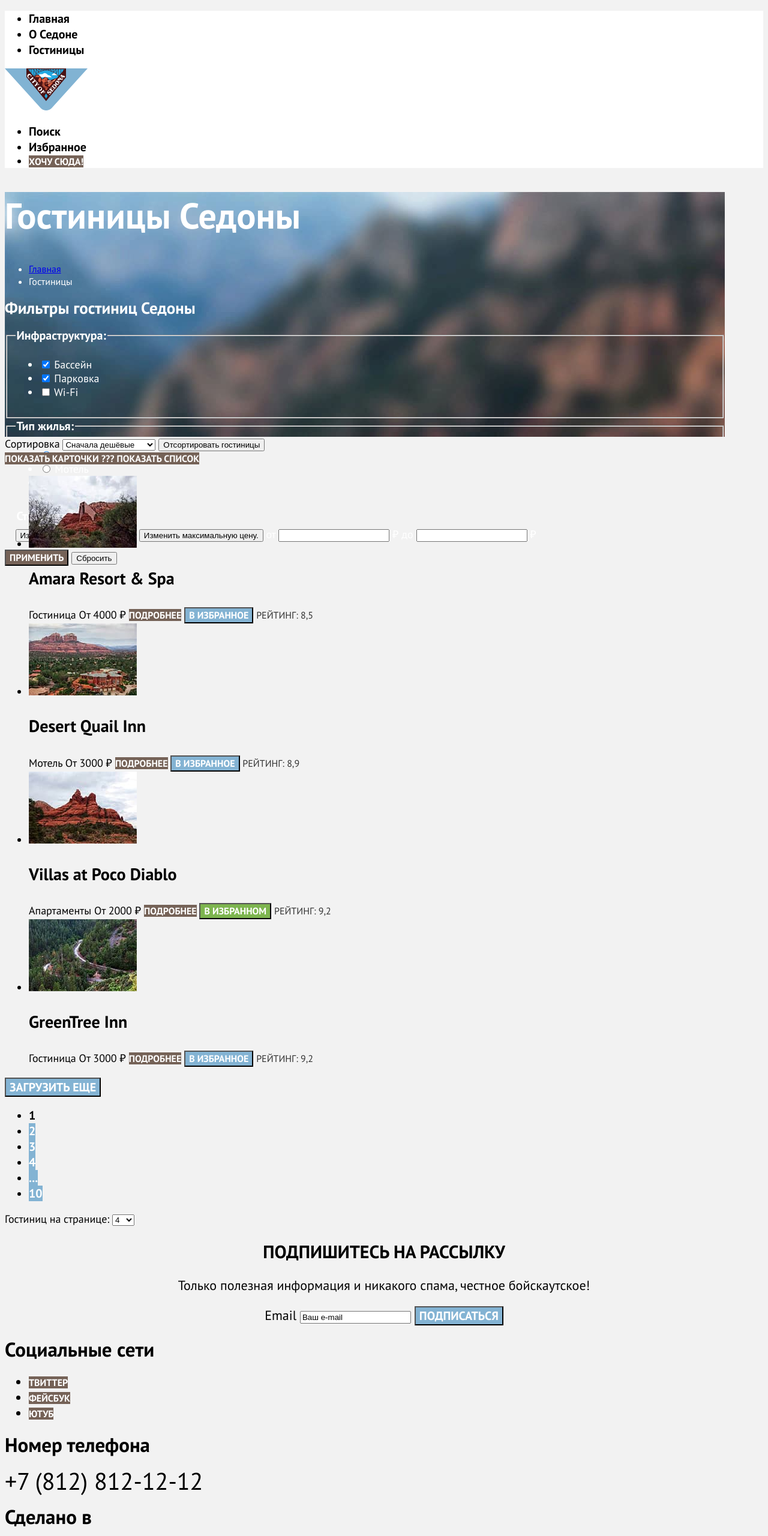
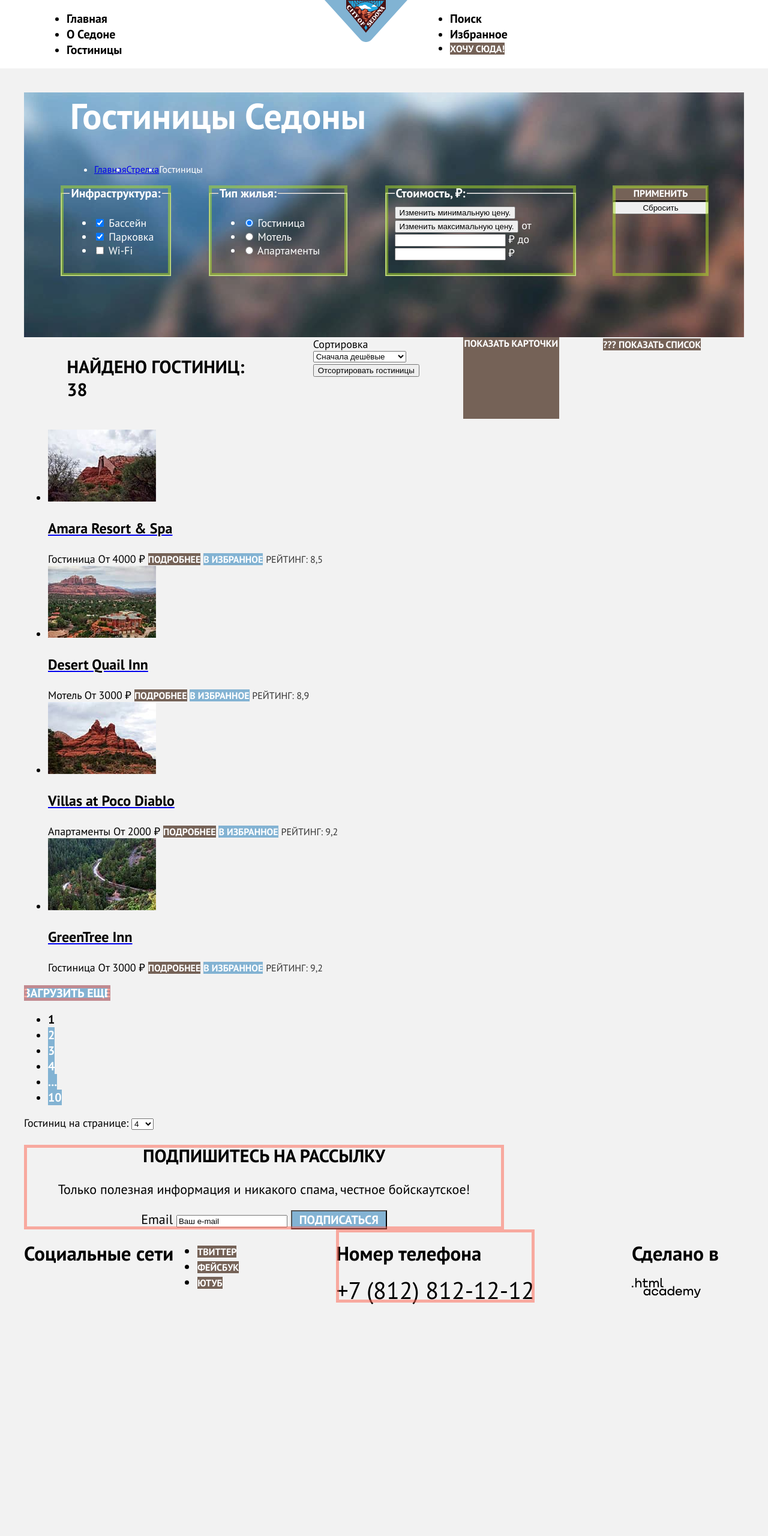
Before and after one commit to ShkurinskayaIrina/1718997-sedona-32, a plain HTML site: page catalog.html in a window 1280 px wide. Shown: the top 2560 px of the page at 60% size. After the commit the page ends 2176 px from the top, so only its background shows below. Drawn offline with Linux system fonts and the light colour scheme.

Commit message:
Сетка страницы и крупных блоков на флексах для главной страницы

```diff
--- a/catalog.html
+++ b/catalog.html
@@ -13,19 +13,15 @@
             <a class="navigation-link" href="index.html">Главная</a>
           </li>
           <li class="navigation-item">
-            <!-- навигация по странице -->
             <a class="navigation-link" href="#">О Седоне</a>
-
           </li>
           <li class="navigation-item">
             <a class="navigation-link navigation-link-current">Гостиницы</a>
           </li>
         </ul>
-      </nav>
         <a class="navigation-logo" href="index.html">
           <img class="page-header-logo" src="images/header-sedona-logo.svg" width="138" height="70" alt="Логотип города Седона">
         </a>
-      <nav class="navigation">
         <ul class="navigation-list navigation-user">
           <li class="navigation-item">
             <a class="navigation-link" href="#">
@@ -49,6 +45,7 @@
       </nav>
     </header>
     <main class="main-inner">
+      <div class="page-container">
         <div class="inner-header-container">
           <header class="inner-header">
             <h1 class="inner-header-title">Гостиницы Седоны</h1>
@@ -57,14 +54,17 @@
                 <a class="breadcrumbs-link visually-hidden" href="index.html">Главная</a>
               </li>
               <li class="breadcrumbs-item">
+                <a class="breadcrumbs-link visually-hidden" href="#">Стрелка</a>
+              </li>
+              <li class="breadcrumbs-item">
                 <a class="breadcrumbs-link">Гостиницы</a>
               </li>
             </ul>
           </header>
           <section class="hotels">
-          <h2 class="visually-hidden">Фильтры гостиниц Седоны</h2>
+            <h2 class="visually-hidden" hidden>Фильтры гостиниц Седоны</h2>
             <form class="hotels-filter" action="https://echo.htmlacademy.ru/" method="get">
-            <fieldset class="hotels-filter-group">
+              <fieldset class="hotels-filter-group hotels-filter-group-infrastructure">
                 <legend class="hotels-filter-title">Инфраструктура:</legend>
                 <ul class="hotels-filter-list">
                   <li class="hotels-filter-item">
@@ -90,7 +90,7 @@
                   </li>
                 </ul>
               </fieldset>
-            <fieldset class="hotels-filter-group">
+              <fieldset class="hotels-filter-group hotels-filter-group-type">
                 <legend class="hotels-filter-title">Тип жилья:</legend>
                 <ul class="hotels-filter-list">
                   <li class="hotels-filter-item">
@@ -116,7 +116,7 @@
                   </li>
                 </ul>
               </fieldset>
-            <fieldset class="hotels-filter-group">
+              <fieldset class="hotels-filter-group hotels-filter-group-cost">
                 <legend class="hotels-filter-title">Стоимость, ₽:</legend>
                 <button class="range-toggle toggle-min" type="button">
                   <span class="visually-hidden">Изменить минимальную цену.</span>
@@ -131,12 +131,16 @@
                   до <input class="hotels-filter-input" type="number" name="max-price"> ₽
                 </label>
               </fieldset>
+              <div class="hotels-filter-group-button">
                 <button class="button" type="button">Применить</button>
                 <button class="button-reset" type="reset">Сбросить</button>
+              </div>
             </form>
           </section>
         </div>
         <section class="hotels-catalog">
+          <div class="hotels-catalog-sorting-container">
+            <p class="sorting-result">Найдено гостиниц: 38</p>
             <form class="sorting-type">
               <label class="visually-hidden" for="sorting">Сортировка</label>
               <select class="select-control" id="sorting" name="sorting">
@@ -149,6 +153,7 @@
             <a href="#" class="button">
               <span class="visually-hidden">Показать карточки</span>
             </a>
+            <div class="display-types">
               <a href="#" class="button">
                 <!-- не знаю, как это называется -->
                 <span class="visually-hidden">???</span>
@@ -156,17 +161,22 @@
               <a href="#" class="button button-light">
                 <span class="visually-hidden">Показать список</span>
               </a>
-        <form class="catalog-form">
+            </div>
+          </div>
           <ul class="product-list">
             <li class="hotel-card">
               <a class="hotel-card-link" href="#">
                 <img class="hotel-card-image" src="images/catalog/hotel-1.jpg" width="180" height="120" alt="">
+              </a>
+              <!-- <div hotel-card-container> -->
+                <a class="hotel-card-link" href="#">
                   <h3 class="hotel-card-title">Amara Resort & Spa</h3>
                 </a>
                 <i class="hotel-card-type">Гостиница</i>
                 <b class="hotel-card-price">От 4000 ₽</b>
                 <a class="button" href="#">подробнее</a>
-              <button class="button to-favourites-button" type="button">В избранное</button>
+                <a class="button to-favourites-button" href="#">В избранное</a>
+              <!-- </div> -->
               <i class="hotel-card-rating">Рейтинг: 8,5</i>
             </li>
             <li class="hotel-card">
@@ -177,7 +187,7 @@
               <i class="hotel-card-type">Мотель</i>
               <b class="hotel-card-price">От 3000 ₽</b>
               <a class="button" href="#">подробнее</a>
-              <button class="button to-favourites-button" type="button">В избранное</button>
+              <a class="button to-favourites-button" href="#">В избранное</a>
               <i class="hotel-card-rating">Рейтинг: 8,9</i>
             </li>
             <li class="hotel-card">
@@ -188,7 +198,7 @@
               <i class="hotel-card-type">Апартаменты</i>
               <b class="hotel-card-price">От 2000 ₽</b>
               <a class="button"  href="#">подробнее</a>
-              <button class="button in-favourites-button" type="button">В избранном</button>
+              <a class="button to-favourites-button" href="#">В избранное</a>
               <i class="hotel-card-rating">Рейтинг: 9,2</i>
             </li>
             <li class="hotel-card">
@@ -199,12 +209,11 @@
               <i class="hotel-card-type">Гостиница</i>
               <b class="hotel-card-price">От 3000 ₽</b>
               <a class="button" href="#">подробнее</a>
-              <button class="button to-favourites-button" type="button" >В избранное</button>
+              <a class="button to-favourites-button" href="#">В избранное</a>
               <i class="hotel-card-rating">Рейтинг: 9,2</i>
             </li>
           </ul>
-          <button class="button pagination-show-more" type="button">Загрузить еще</button>
-        </form>
+          <a class="button pagination-show-more" href="#">Загрузить еще</a>
           <ul class="pagination">
             <li class="pagination-item">
               <a class="pagination-link pagination-current">1</a>
@@ -233,6 +242,7 @@
             </select>
           </label>
         </section>
+      </div>
     </main>
     <footer class="page-footer">
       <section class="newsletter footer-newsletter-inner">
@@ -245,6 +255,7 @@
           <button class="button newsletter-button" type="submit">Подписаться</button>
         </form>
       </section>
+      <div class="page-footer-container">
         <section class="footer-social">
           <h2 class="page-footer-title visually-hidden">Социальные сети</h2>
           <ul class="footer-social-list">
@@ -272,9 +283,10 @@
         <section class="footer-producer">
           <h2 class="page-footer-title visually-hidden">Сделано в</h2>
           <a class="htmlacademy-link" href="https://htmlacademy.ru/">
-          <img class="page-footer-logo" src="images/logo_htmlacademy.svg" width="115" height="34" alt="Логотип htmlacademy">
+            <img class="page-footer-logo" src="images/logo-htmlacademy.svg" width="115" height="34" alt="Логотип htmlacademy">
           </a>
         </section>
+      </div>
     </footer>
   </body>
 </html>
--- a/styles/styles.css
+++ b/styles/styles.css
@@ -14,8 +14,16 @@
   font-display: swap;
 }
 
+html {
+  height: 100%;
+}
+
 body {
-  font-family: "PT Sans", sans-serif;
+  display: flex;
+  flex-direction: column;
+  min-height: 100%;
+  margin: 0;
+  font-family: "PT Sans", "Arial", sans-serif;
   font-size: 18px;
   line-height: 21px;
   color: #000000;
@@ -27,6 +35,18 @@ body {
   background: #FFFFFF;
 }
 
+.navigation {
+  display: flex;
+  width: 1200px;
+  margin: 0 auto;
+}
+
+.navigation-list {
+  width: 430px;
+  margin-left: 71px;
+  padding: 0;
+}
+
 .navigation-link {
   font-size: 20px;
   font-weight: 700;
@@ -34,6 +54,26 @@ body {
   text-align: center;
   color: inherit;
   text-decoration: none;
+}
+
+.page-header-logo {
+  margin: auto;
+}
+
+.navigation-user {
+  max-width: 250px;
+  margin-right: 71px;
+}
+
+.main-container {
+  flex-grow: 1;
+}
+
+.page-container {
+  width: 1200px;
+  margin: 0 auto;
+  /* outline: 5px solid rgba(255, 99, 78, 0.5);
+  outline-offset: -5px; */
 }
 
 .main-index {
@@ -52,21 +92,50 @@ body {
   line-height: 36px;
 }
 
-.advices-item:nth-child(odd),
-.advantages-item:nth-child(even) {
-  background: #83b3d31f;
+.advantages-list {
+  padding: 0;
 }
 
 .advantages-item-main {
+  display: flex;
+  margin: auto;
+}
+
+.advances-list {
+  padding: 0;
+  display: flex;
+}
+
+.advantages-item-container {
+  width: 400px;
+  margin: 0 auto;
   background: #83B3D3;
   color: #FFFFFF;
 }
 
-.advices-title,
 .advantages-title {
+  width: 250px;
   font-size: 24px;
   line-height: 28px;
   font-weight: 700;
+  text-transform: uppercase;
+  margin: auto;
+}
+
+.advantages-item-container .advantages-title {
+  width: 400px;
+}
+
+.advantages-description {
+  width: 220px;
+  margin: auto;
+  font-size: 18px;
+  line-height: 21px;
+}
+.advances-list .advantages-item {
+  width: 400px;
+  margin: 0;
+  padding: 0;
 }
 
 .interest {
@@ -76,6 +145,7 @@ body {
 .interest-title {
   font-size: 30px;
   line-height: 36px;
+  text-transform: uppercase;
 }
 
 .interest-description {
@@ -93,7 +163,12 @@ body {
   text-decoration: none;
   color: #FFFFFF;
   background-color: #756257;
+  width: 160px;
 }
+
+/* .button-reset {
+
+} */
 
 .interest-button {
   font-size: 20px;
@@ -110,10 +185,8 @@ body {
   background-color:#83B3D3;
 }
 .in-favourites-button {
-  background-color:#7DB54F;;
+  background-color:#7DB54F;
 }
-
-
 
 .inner-header-container {
   background-color: #7195f8;
@@ -127,6 +200,9 @@ body {
 .inner-header {
   font-size: 16px;
   line-height: 21px;
+  margin-left: 77px ;
+  /* outline: 5px solid rgba(255, 99, 78, 0.5);
+  outline-offset: -5px; */
 }
 
 .inner-header-title {
@@ -138,6 +214,41 @@ body {
 .breadcrumbs {
   font-size: 16px;
   line-height: 21px;
+  display: flex;
+}
+
+.hotels-filter {
+  display: flex;
+  justify-content: space-evenly;
+  width: 1200px;
+  /* outline: 5px solid rgba(255, 99, 78, 0.5);
+  outline-offset: -5px; */
+}
+
+.hotels-filter-group-infrastructure {
+  width: 150px;
+  outline: 5px solid rgba(174, 223, 41, 0.5);
+  outline-offset: -5px;
+}
+
+.hotels-filter-group-type {
+  width: 200px;
+  outline: 5px solid rgba(174, 223, 41, 0.5);
+  outline-offset: -5px;
+}
+
+.hotels-filter-group-cost {
+  width: 287px;
+  outline: 5px solid rgba(174, 223, 41, 0.5);
+  outline-offset: -5px;
+}
+
+.hotels-filter-group-button {
+  display: flex;
+  flex-direction: column;
+  width: 160px;
+  outline: 5px solid rgba(174, 223, 41, 0.5);
+  outline-offset: -5px;
 }
 
 .hotels-filter-title {
@@ -150,15 +261,57 @@ body {
   line-height: 23px;
 }
 
+.hotels {
+  display: flex;
+}
+
 .hotels-catalog {
-  font-family: "PT Sans", sans-serif;
-  /* font-size: 18px; */
+  font-family: "PT Sans", "Arial", sans-serif;
   line-height: 23px;
   color: #000000;
   background-color: #F2F2F2;
 }
 
-.hotel-card-link {
+.hotels-catalog-sorting-container {
+  display: flex;
+  justify-content: space-between;
+  width: 1057px;
+  margin: 0 auto;
+  /* outline: 5px solid rgba(255, 99, 78, 0.5);
+  outline-offset: -5px; */
+}
+
+.sorting-result {
+  font-size: 30px;
+  font-weight: 700;
+  line-height: 38px;
+  text-transform: uppercase;
+  width: 337px;
+  /* outline: 5px solid rgba(199, 78, 255, 0.5);
+  outline-offset: -5px; */
+}
+
+.select-control {
+  display: flex;
+}
+
+/* .catalog-form {
+  display: flex;
+  flex-direction: column;
+  width: 1056px;
+  margin: 0 auto;
+  outline: 5px solid rgba(255, 99, 78, 0.5);
+  outline-offset: -5px;
+} */
+
+.product-list {
+  display: flex;
+  flex-direction: column;
+  width: 1056px;
+
+}
+
+.hotel-card-title {
   font-size: 24px;
   font-weight: 700;
   line-height: 31px;
@@ -186,14 +339,13 @@ body {
 
 .pagination-show-more {
   font-size: 20px;
-line-height: 26px;
-background-color: #83B3D3;
+  line-height: 26px;
+  background-color: #83B3D3;
+  outline: 5px solid rgba(255, 99, 78, 0.5);
+  outline-offset: -5px;
 }
 
 .pagination-link {
-  /* color: #FFFFFF;
-  background-color: #000000;
-   */
   font-size: 20px;
   line-height: 26px;
   font-weight: 700;
@@ -210,6 +362,27 @@ background-color: #83B3D3;
 .page-footer {
   font-size: 22px;
   line-height: 26px;
+  width: 1200px;
+  margin: 0 auto;
+}
+
+.page-footer-container {
+  display: flex;
+  justify-content: space-between;
+}
+
+.footer-social {
+  display: flex;
+}
+
+.footer-contacts {
+  /* text-align: center; */
+  outline: 5px solid rgba(255, 99, 78, 0.5);
+  outline-offset: -5px;
+}
+
+.htmlacademy-link {
+  margin-right: 72px;
 
 }
 
@@ -225,6 +398,9 @@ background-color: #83B3D3;
 
 .footer-newsletter-inner {
   text-align: center;
+  width: 800px;
+  outline: 5px solid rgba(255, 99, 78, 0.5);
+  outline-offset: -5px;
 }
 
 .newsletter-title {
@@ -234,8 +410,9 @@ background-color: #83B3D3;
   text-transform: uppercase;
 }
 
+
 .footer-contacts-phone {
-  font-family: "PT Sans", sans-serif;
+  font-family: "PT Sans", "Arial", sans-serif;
   font-size: 40px;
   line-height: 40px;
   font-weight: 400;
```
Also changed, not shown: index.html (+32 -26 lines), images/logo-htmlacademy.svg (renamed from images/logo_htmlacademy.svg). Lines whose indentation alone changed are shown as unchanged.
